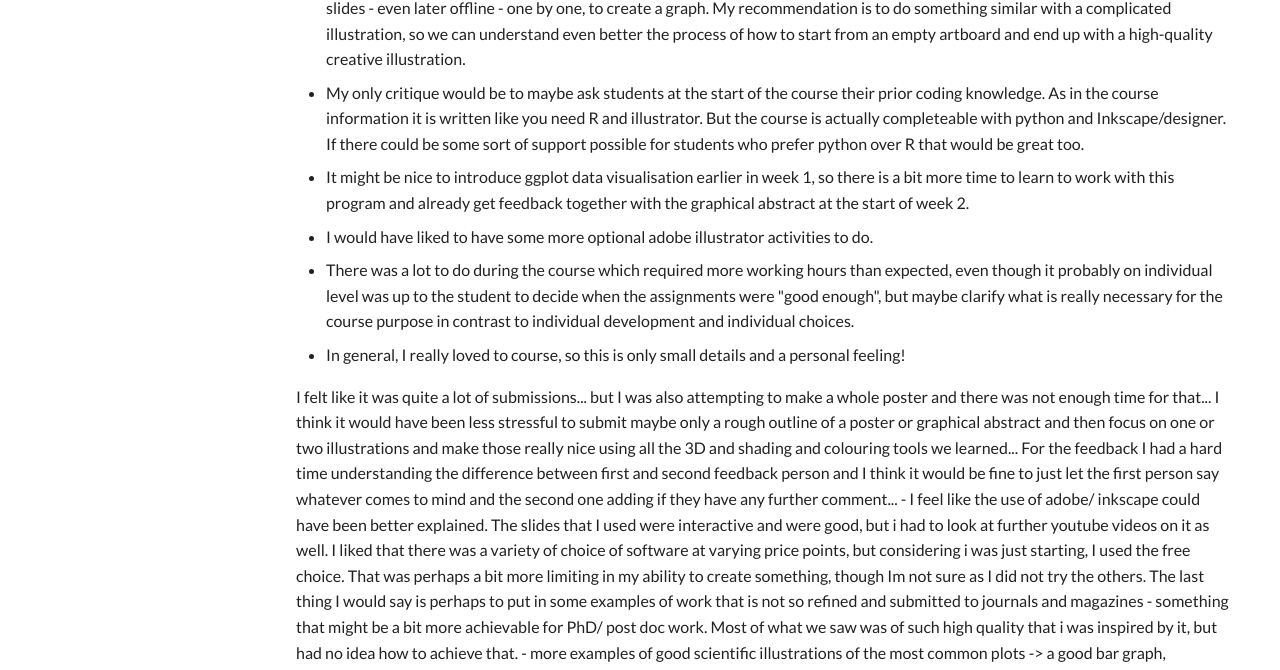
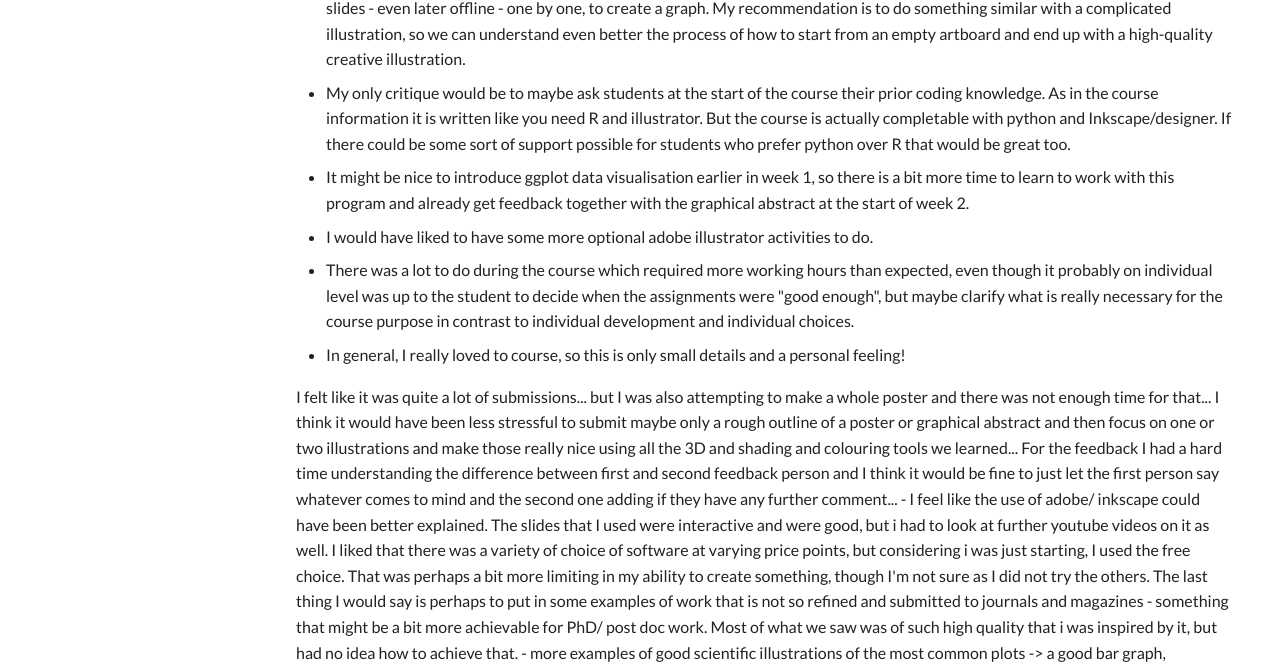
Before and after one commit to richelbilderbeek/intro_r_course, an MkDocs documentation site: the page built from docs/evaluations/20250404/README.md, in a window 1280 px wide and 1400 px high, scrolled down 3656 px. Shown: the part 564-1234 px from the top of the window. Built offline with MkDocs 1.6.1 and Material for MkDocs 9.7.7, drawn with Linux system fonts in a browser that asks for light colours; comment, search, counter and statistics services are not loaded; some of the changed text lies outside the part shown.

Commit message:
Fix spelling

```diff
--- a/docs/evaluations/20250404/README.md
+++ b/docs/evaluations/20250404/README.md
@@ -160,7 +160,7 @@
 - My only critique would be to maybe ask students at the start of the course
   their prior coding knowledge. As in the course information it is written
   like you need R and illustrator.
-  But the course is actually completeable with python and Inkscape/designer.
+  But the course is actually completable with python and Inkscape/designer.
   If there could be some sort of support possible for students
   who prefer python over R that would be great too.
 - It might be nice to introduce ggplot data visualisation earlier in week 1,
@@ -195,7 +195,7 @@
   at varying price points, but considering i was just starting,
   I used the free choice.
   That was perhaps a bit more limiting in my ability to create something,
-  though Im not sure as I did not try the others.
+  though I'm not sure as I did not try the others.
   The last thing I would say is perhaps to put in some examples
   of work that is not so refined and submitted to journals and magazines -
   something that might be a bit more achievable for PhD/ post doc work.
```
Also changed, not shown: docs/reflections/20250404/README.md (+2 -2 lines).
